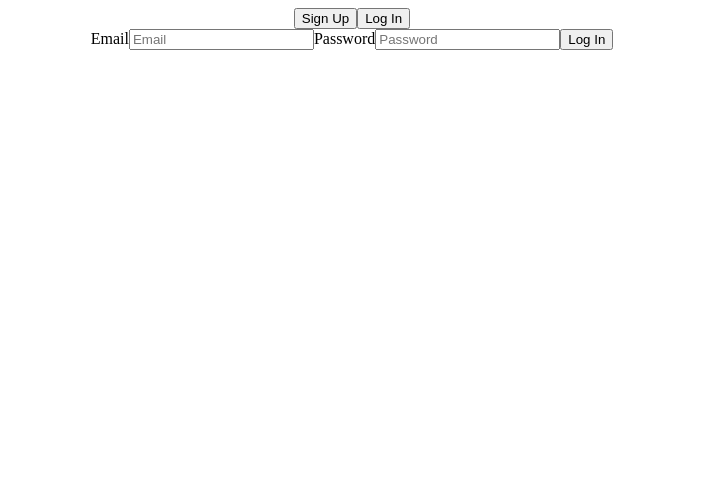
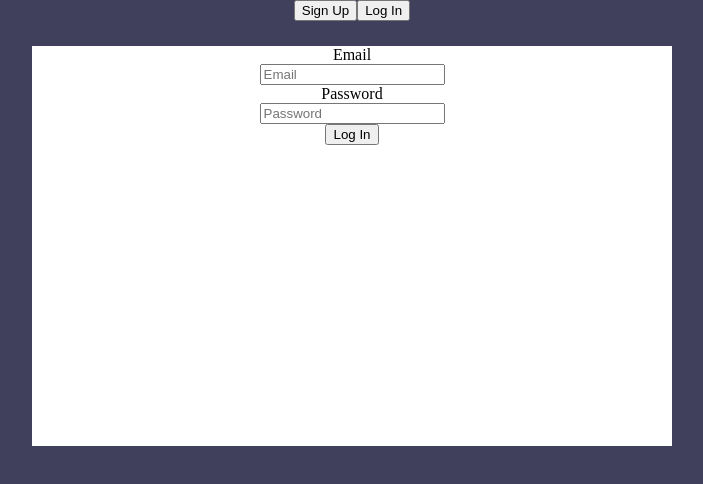
Before and after one commit to sebapkfd/odinbook, a React (Create React App) app: page /login in a window 1280 px wide. Shown: the top 484 px of the page, without its empty margins (288-991 px from the left). Built offline with nearby package versions, Linux system fonts and the light colour scheme.

Commit message:
Added basic style to login

```diff
--- a/src/App.css
+++ b/src/App.css
@@ -2,37 +2,25 @@
   text-align: center;
 }
 
-.App-logo {
-  height: 40vmin;
-  pointer-events: none;
+body {
+  margin: 0;
+  background-color: rgb(64, 64, 92);
 }
 
-@media (prefers-reduced-motion: no-preference) {
-  .App-logo {
-    animation: App-logo-spin infinite 20s linear;
-  }
+.log-in {
+  /* background-color: red; */
+  display: flex;
+  flex-direction: column;
+  justify-items: center;
+  align-items: center;
+  margin-top: 25px;
 }
 
-.App-header {
-  background-color: #282c34;
-  min-height: 100vh;
+.log-in form{
+  background-color: #FFFFFF;
   display: flex;
   flex-direction: column;
   align-items: center;
-  justify-content: center;
-  font-size: calc(10px + 2vmin);
-  color: white;
+  height: 50vh;
+  width: 50vw;
 }
-
-.App-link {
-  color: #61dafb;
-}
-
-@keyframes App-logo-spin {
-  from {
-    transform: rotate(0deg);
-  }
-  to {
-    transform: rotate(360deg);
-  }
-}
```
